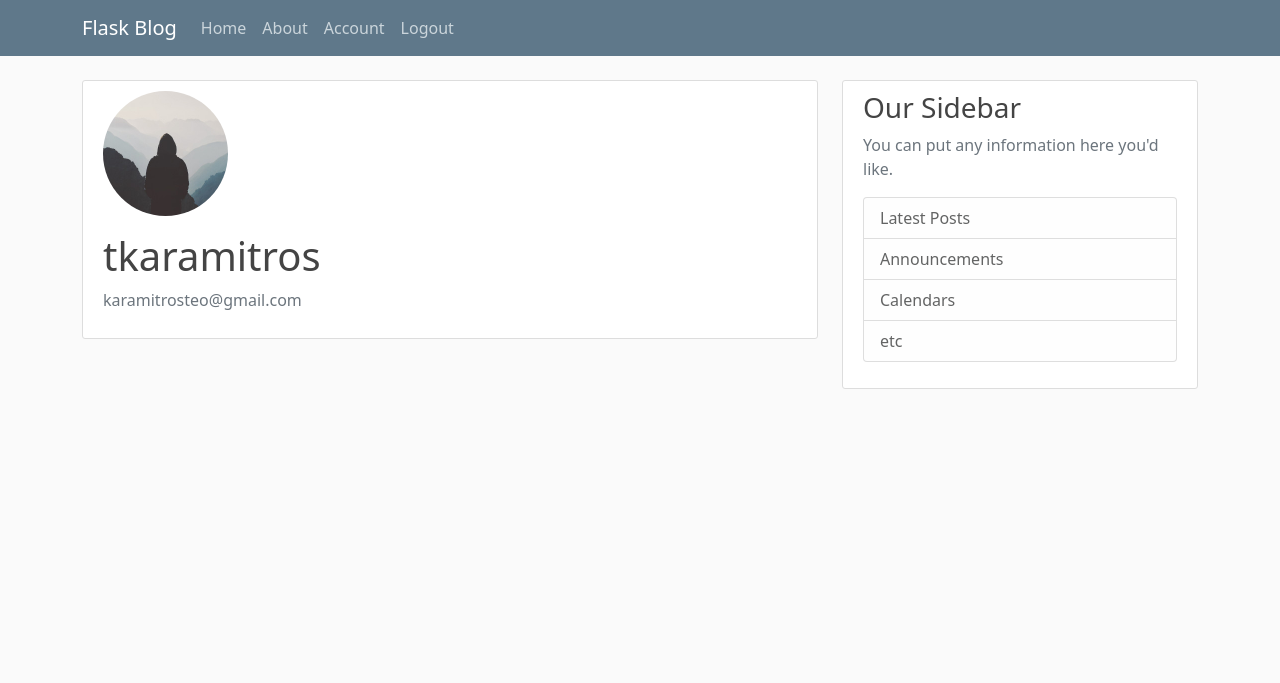
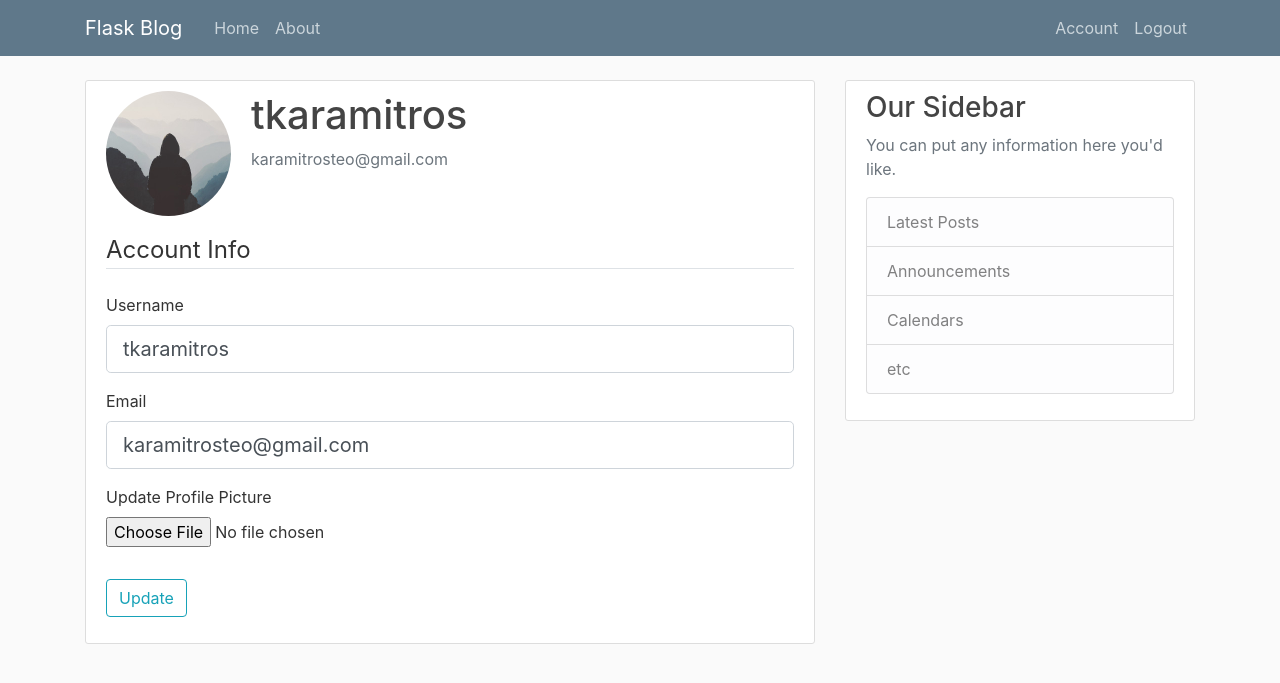
Before and after one commit to tkaramitros/Flask_Blog, a Flask app: page /account in a window 1280 px wide. Shown: the top 683 px of the page. Run offline with Flask 2, Linux system fonts and the light colour scheme; a user stored in the database is signed in; some libraries are stand-ins or nearby versions.

Commit message:
Added update_profile feature as well as profile_picture upload

```diff
--- a/flaskblog/forms.py
+++ b/flaskblog/forms.py
@@ -1,4 +1,6 @@
 from flask_wtf import FlaskForm
+from flask_wtf.file import FileField, FileAllowed
+from flask_login import current_user
 from wtforms import StringField, PasswordField, SubmitField, BooleanField
 from wtforms.validators import DataRequired, Length, Email, EqualTo, ValidationError
 from flaskblog.models import User
@@ -31,3 +33,23 @@
                             validators=[DataRequired()])
     remember = BooleanField('Remember Me')
     submit = SubmitField('Login')
+
+class UpdateAccountForm(FlaskForm):
+    username = StringField('Username',
+                            validators=[DataRequired(),Length(min=2,max=20)])
+    email = StringField('Email',
+                        validators=[DataRequired(), Email()])
+    picture = FileField('Update Profile Picture', validators = [FileAllowed(['jpg','png'])])
+    submit = SubmitField('Update')
+
+    def validate_username(self, username):
+        if username.data != current_user.username:
+            user = User.query.filter_by(username=username.data).first()
+            if user:
+                raise ValidationError('That username is taken. Please choose a different one.')
+
+    def validate_email(self, email):
+        if email.data != current_user.email:
+            user = User.query.filter_by(email=email.data).first()
+            if user:
+                raise ValidationError('That email is taken. Please choose a different one.')
--- a/flaskblog/routes.py
+++ b/flaskblog/routes.py
@@ -1,6 +1,6 @@
 from flask import render_template, url_for, flash, redirect, request
 from flaskblog import app, db, bcrypt
-from flaskblog.forms import RegistrationForm, LoginForm
+from flaskblog.forms import RegistrationForm, LoginForm, UpdateAccountForm
 from flaskblog.models import User, Post
 from flask_login import login_user, current_user, logout_user, login_required
 
@@ -67,8 +67,18 @@
     return redirect(url_for('home'))
 
 
-@app.route("/account")
+@app.route("/account", methods=['GET', 'POST'])
 @login_required
 def account():
+    form = UpdateAccountForm()
+    if form.validate_on_submit():
+        current_user.username = form.username.data
+        current_user.email = form.email.data
+        db.session.commit()
+        flash('Your account has been updated!', "success")
+        return redirect(url_for('account'))
+    elif request.method == 'GET':
+        form.username.data = current_user.username
+        form.email.data = current_user.email
     image_file = url_for('static', filename='profile_pics/' + current_user.image_file)
-    return render_template('account.html',title='Account', image_file=image_file )
+    return render_template('account.html',title='Account', image_file=image_file, form=form )
--- a/flaskblog/templates/account.html
+++ b/flaskblog/templates/account.html
@@ -8,6 +8,50 @@
           <p class="text-secondary">{{ current_user.email }}</p>
         </div>
       </div>
-        <!-- FORM HERE -->
+        <form method="POST" action="" enctype="multipart/form-data">
+            {{ form.hidden_tag() }}
+            <fieldset class="form-group">
+                <legend class="border-bottom mb-4">Account Info</legend>
+                <div class="form-group">
+                    {{ form.username.label(class="form-control-label") }}
+
+                    {% if form.username.errors %}
+                        {{ form.username(class="form-control form-control-lg is-invalid") }}
+                        <div class="invalid-feedback">
+                            {% for error in form.username.errors %}
+                                <span>{{ error }}</span>
+                            {% endfor %}
                         </div>
-{% endblock %}
+                    {% else %}
+                        {{ form.username(class="form-control form-control-lg") }}
+                    {% endif %}
+                </div>
+                <div class="form-group">
+                    {{ form.email.label(class="form-control-label") }}
+                    {% if form.email.errors %}
+                        {{ form.email(class="form-control form-control-lg is-invalid") }}
+                        <div class="invalid-feedback">
+                            {% for error in form.email.errors %}
+                                <span>{{ error }}</span>
+                            {% endfor %}
+                        </div>
+                    {% else %}
+                        {{ form.email(class="form-control form-control-lg") }}
+                    {% endif %}
+                </div>
+                <div class="form-group">
+                    {{ form.picture.label() }}
+                    {{ form.picture(class="form-control-file") }}
+                    {% if form.picture.errors %}
+                        {% for error in form.picture.errors %}
+                            <span class="text-danger">{{ error }}</span></br>
+                        {% endfor %}
+                    {% endif %}
+                </div>
+            </fieldset>
+            <div class="form-group">
+                {{ form.submit(class="btn btn-outline-info") }}
+            </div>
+        </form>
+    </div>
+{% endblock content %}
--- a/flaskblog/templates/layout.html
+++ b/flaskblog/templates/layout.html
@@ -3,11 +3,13 @@
 <head>
     <!-- Required meta tags -->
     <meta charset="utf-8">
-    <meta name="viewport" content="width=device-width, initial-scale=1">
+    <meta name="viewport" content="width=device-width, initial-scale=1, shrink-to-fit=no">
 
     <!-- Bootstrap CSS -->
-    <link href="https://cdn.jsdelivr.net/npm/bootstrap@5.1.3/dist/css/bootstrap.min.css" rel="stylesheet" integrity="sha384-1BmE4kWBq78iYhFldvKuhfTAU6auU8tT94WrHftjDbrCEXSU1oBoqyl2QvZ6jIW3" crossorigin="anonymous">
+    <link rel="stylesheet" href="https://maxcdn.bootstrapcdn.com/bootstrap/4.0.0/css/bootstrap.min.css" integrity="sha384-Gn5384xqQ1aoWXA+058RXPxPg6fy4IWvTNh0E263XmFcJlSAwiGgFAW/dAiS6JXm" crossorigin="anonymous">
+
     <link rel="stylesheet" type="text/css" href="{{ url_for('static', filename='main.css') }}">
+
     {% if title %}
         <title>Flask Blog - {{ title }}</title>
     {% else %}
@@ -24,17 +26,17 @@
           </button>
           <div class="collapse navbar-collapse" id="navbarToggle">
             <div class="navbar-nav mr-auto">
-                <a class="nav-item nav-link" href="/">Home</a>
-                <a class="nav-item nav-link" href="/about">About</a>
+              <a class="nav-item nav-link" href="{{ url_for('home') }}">Home</a>
+              <a class="nav-item nav-link" href="{{ url_for('about') }}">About</a>
             </div>
             <!-- Navbar Right Side -->
             <div class="navbar-nav">
               {% if current_user.is_authenticated %}
-                  <a class="nav-item nav-link" href="/account">Account</a>
-                  <a class="nav-item nav-link" href="/logout">Logout</a>
+                <a class="nav-item nav-link" href="{{ url_for('account') }}">Account</a>
+                <a class="nav-item nav-link" href="{{ url_for('logout') }}">Logout</a>
               {% else %}
-                  <a class="nav-item nav-link" href="/login">Login</a>
-                  <a class="nav-item nav-link" href="/register">Register</a>
+                <a class="nav-item nav-link" href="{{ url_for('login') }}">Login</a>
+                <a class="nav-item nav-link" href="{{ url_for('register') }}">Register</a>
               {% endif %}
             </div>
           </div>
@@ -44,10 +46,10 @@
     <main role="main" class="container">
       <div class="row">
         <div class="col-md-8">
-      {% with messages = get_flashed_messages(with_categories=true)%}
+          {% with messages = get_flashed_messages(with_categories=true) %}
             {% if messages %}
-          {% for category,message in messages %}
-            <div class='alert alert-{{ category }}'>
+              {% for category, message in messages %}
+                <div class="alert alert-{{ category }}">
                   {{ message }}
                 </div>
               {% endfor %}
@@ -71,14 +73,11 @@
       </div>
     </main>
 
-    <!-- Optional JavaScript; choose one of the two! -->
-    <!-- Option 1: Bootstrap Bundle with Popper -->
-    <script src="https://cdn.jsdelivr.net/npm/bootstrap@5.1.3/dist/js/bootstrap.bundle.min.js" integrity="sha384-ka7Sk0Gln4gmtz2MlQnikT1wXgYsOg+OMhuP+IlRH9sENBO0LRn5q+8nbTov4+1p" crossorigin="anonymous"></script>
 
-    <!-- Option 2: Separate Popper and Bootstrap JS -->
-    <!--
-    <script src="https://cdn.jsdelivr.net/npm/@popperjs/core@2.10.2/dist/umd/popper.min.js" integrity="sha384-7+zCNj/IqJ95wo16oMtfsKbZ9ccEh31eOz1HGyDuCQ6wgnyJNSYdrPa03rtR1zdB" crossorigin="anonymous"></script>
-    <script src="https://cdn.jsdelivr.net/npm/bootstrap@5.1.3/dist/js/bootstrap.min.js" integrity="sha384-QJHtvGhmr9XOIpI6YVutG+2QOK9T+ZnN4kzFN1RtK3zEFEIsxhlmWl5/YESvpZ13" crossorigin="anonymous"></script>
-    -->
+    <!-- Optional JavaScript -->
+    <!-- jQuery first, then Popper.js, then Bootstrap JS -->
+    <script src="https://code.jquery.com/jquery-3.2.1.slim.min.js" integrity="sha384-KJ3o2DKtIkvYIK3UENzmM7KCkRr/rE9/Qpg6aAZGJwFDMVNA/GpGFF93hXpG5KkN" crossorigin="anonymous"></script>
+    <script src="https://cdnjs.cloudflare.com/ajax/libs/popper.js/1.12.9/umd/popper.min.js" integrity="sha384-ApNbgh9B+Y1QKtv3Rn7W3mgPxhU9K/ScQsAP7hUibX39j7fakFPskvXusvfa0b4Q" crossorigin="anonymous"></script>
+    <script src="https://maxcdn.bootstrapcdn.com/bootstrap/4.0.0/js/bootstrap.min.js" integrity="sha384-JZR6Spejh4U02d8jOt6vLEHfe/JQGiRRSQQxSfFWpi1MquVdAyjUar5+76PVCmYl" crossorigin="anonymous"></script>
 </body>
 </html>
```
Also changed, not shown: flaskblog/site.db. Lines whose indentation alone changed are shown as unchanged.
